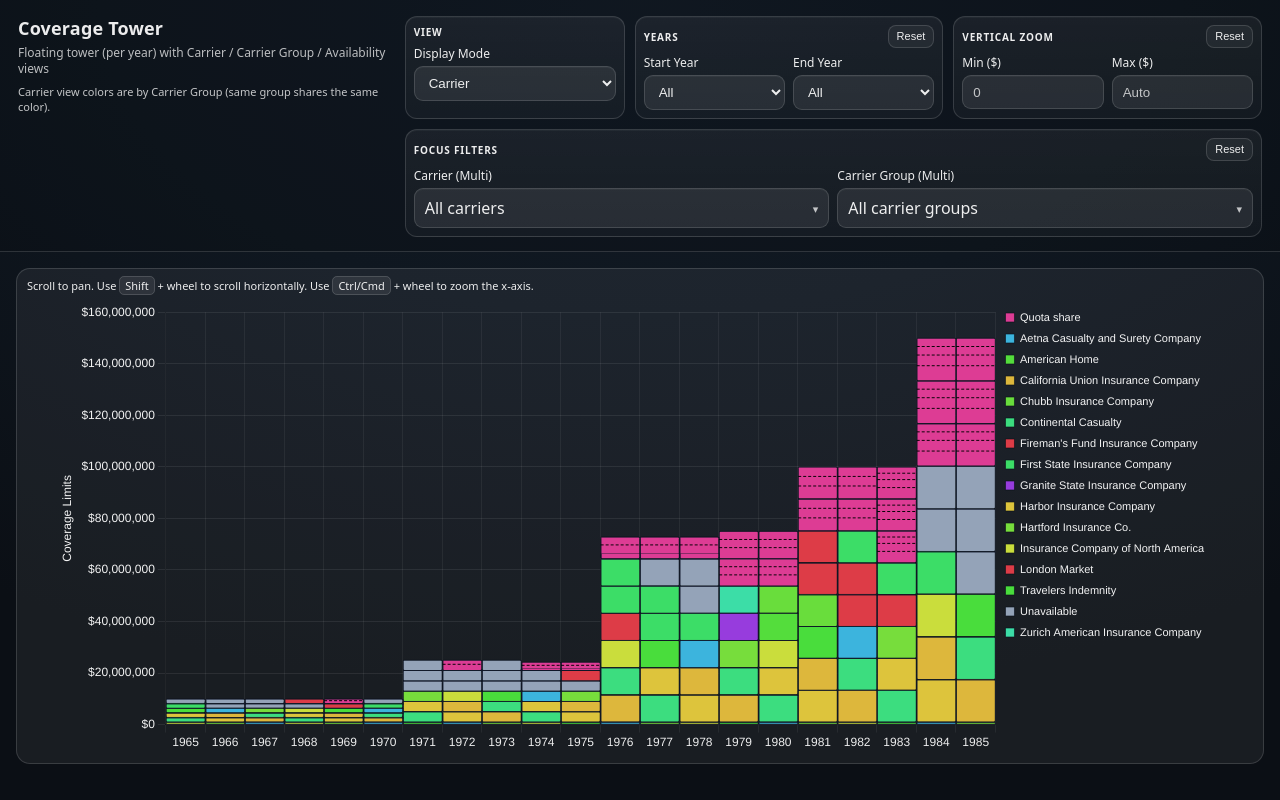
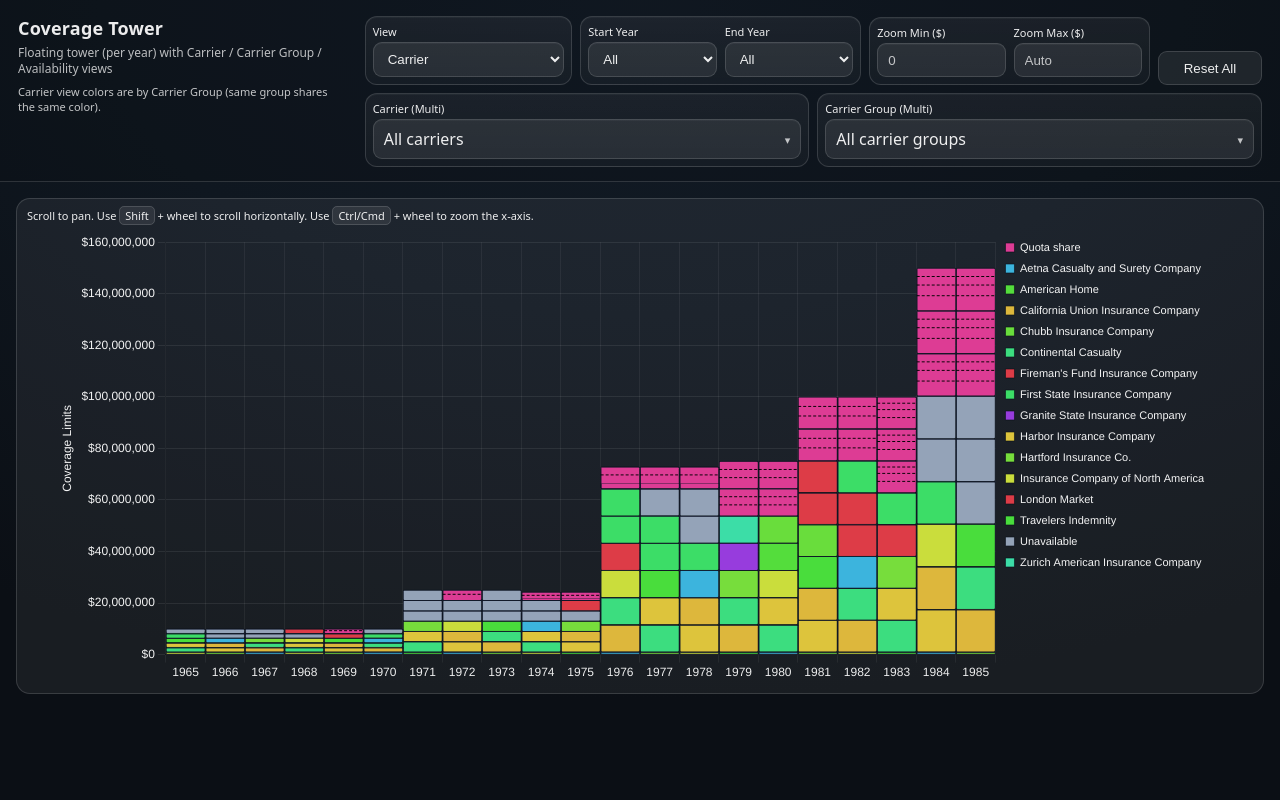
Before and after one commit to rawp123/CoverageChartMockup, a website: page src/Modules/CoverageChart/CoverageChartDemo.html in a window 1280 px wide. Drawn offline with nearby package versions, Linux system fonts and the light colour scheme.

Commit message:
Push latest changes

```diff
--- a/src/Modules/CoverageChart/CoverageChart.css
+++ b/src/Modules/CoverageChart/CoverageChart.css
@@ -94,23 +94,35 @@ body{
 }
 
 .controls{
-  display:flex;
-  flex-wrap: wrap;
-  gap: 10px;
-  align-items: stretch;
-  justify-content: flex-end;
-  min-width: min(100%, 760px);
-  flex: 2 1 760px;
+  display:grid;
+  gap: 8px;
+  min-width: min(100%, 880px);
+  flex: 2 1 880px;
 }
 
 .controls label{
-  font-size:12px;
+  font-size:11px;
   color: var(--text);
-  margin-bottom:4px;
+  margin-bottom:3px;
   display:block;
 }
 
-.controlGroup{
+.controlBar,
+.filterBar{
+  display:grid;
+  gap: 8px;
+}
+
+.controlBar{
+  grid-template-columns: minmax(170px, 0.85fr) minmax(260px, 1.15fr) minmax(260px, 1.15fr) auto;
+  align-items: end;
+}
+
+.filterBar{
+  grid-template-columns: repeat(2, minmax(0, 1fr));
+}
+
+.controlPanel{
   background: linear-gradient(
     180deg,
     rgba(255,255,255,0.055) 0%,
@@ -118,49 +130,24 @@ body{
   );
   border: 1px solid var(--border);
   border-radius: 12px;
-  padding: 8px;
-  min-width: 240px;
-  flex: 1 1 290px;
+  padding: 7px;
   box-shadow: inset 0 1px 0 rgba(255,255,255,0.04);
 }
 
-.controlGroup[aria-label="Focus Filters"]{
-  flex: 2 1 520px;
+.controlPanel--reset{
+  display:flex;
+  align-items: stretch;
+  justify-content: flex-end;
+  background: transparent;
+  border: 0;
+  padding: 0;
+  box-shadow: none;
 }
 
-.controlGroup--compact{
-  flex: 0 1 220px;
-  min-width: 220px;
-}
-
-.controlGroupHeader{
-  display:flex;
-  align-items:center;
-  justify-content:space-between;
+.inlinePair{
+  display:grid;
+  grid-template-columns: repeat(2, minmax(0, 1fr));
   gap: 8px;
-  margin-bottom: 6px;
-}
-
-.controlGroupHeader h2{
-  margin:0;
-  font-size:10px;
-  letter-spacing: 0.08em;
-  text-transform: uppercase;
-  color: var(--text);
-  font-weight: 700;
-}
-
-.controlGrid{
-  display:grid;
-  gap:8px;
-}
-
-.controlGrid--1{
-  grid-template-columns: 1fr;
-}
-
-.controlGrid--2{
-  grid-template-columns: repeat(2, minmax(120px, 1fr));
 }
 
 .controlBlock{
@@ -182,13 +169,10 @@ body{
 }
 .controls button:hover{ filter: brightness(1.05); }
 
-.controls .ghostBtn{
-  min-height: 0;
-  padding: 5px 8px;
-  border-radius: 8px;
-  font-size: 11px;
-  line-height: 1;
-  background: rgba(255,255,255,0.05);
+.controls .primaryBtn{
+  min-width: 104px;
+  height: 34px;
+  align-self: end;
 }
 
 /* Select (closed state) */
@@ -359,16 +343,17 @@ body{
   .controls{
     min-width: 100%;
     flex-basis: 100%;
-    justify-content: stretch;
   }
 
-  .controlGroup,
-  .controlGroup--compact{
-    flex: 1 1 100%;
-    min-width: 100%;
+  .controlBar{
+    grid-template-columns: 1fr;
   }
 
-  .controlGrid--2{
+  .filterBar{
+    grid-template-columns: 1fr;
+  }
+
+  .inlinePair{
     grid-template-columns: 1fr;
   }
 }
--- a/src/Modules/CoverageChart/CoverageChartDemo.html
+++ b/src/Modules/CoverageChart/CoverageChartDemo.html
@@ -18,13 +18,10 @@
       </div>
 
       <div class="controls">
-        <section class="controlGroup controlGroup--compact" aria-label="View Controls">
-          <div class="controlGroupHeader">
-            <h2>View</h2>
-          </div>
-          <div class="controlGrid controlGrid--1">
+        <div class="controlBar" aria-label="Primary Controls">
+          <div class="controlPanel controlPanel--view">
             <div class="controlBlock">
-              <label for="viewSelect">Display Mode</label>
+              <label for="viewSelect">View</label>
               <select id="viewSelect">
                 <option value="carrier">Carrier</option>
                 <option value="carrierGroup">Carrier Group</option>
@@ -32,14 +29,9 @@
               </select>
             </div>
           </div>
-        </section>
 
-        <section class="controlGroup" aria-label="Year Controls">
-          <div class="controlGroupHeader">
-            <h2>Years</h2>
-            <button type="button" id="resetYearsBtn" class="ghostBtn">Reset</button>
-          </div>
-          <div class="controlGrid controlGrid--2">
+          <div class="controlPanel controlPanel--years">
+            <div class="inlinePair">
               <div class="controlBlock">
                 <label for="startYearSelect">Start Year</label>
                 <select id="startYearSelect">
@@ -53,31 +45,28 @@
                 </select>
               </div>
             </div>
-        </section>
+          </div>
 
-        <section class="controlGroup" aria-label="Zoom Controls">
-          <div class="controlGroupHeader">
-            <h2>Vertical Zoom</h2>
-            <button type="button" id="resetZoomBtn" class="ghostBtn">Reset</button>
-          </div>
-          <div class="controlGrid controlGrid--2">
+          <div class="controlPanel controlPanel--zoom">
+            <div class="inlinePair">
               <div class="controlBlock">
-              <label for="zoomMinInput">Min ($)</label>
+                <label for="zoomMinInput">Zoom Min ($)</label>
                 <input id="zoomMinInput" type="text" inputmode="numeric" placeholder="0" />
               </div>
               <div class="controlBlock">
-              <label for="zoomMaxInput">Max ($)</label>
+                <label for="zoomMaxInput">Zoom Max ($)</label>
                 <input id="zoomMaxInput" type="text" inputmode="numeric" placeholder="Auto" />
               </div>
             </div>
-        </section>
+          </div>
 
-        <section class="controlGroup" aria-label="Focus Filters">
-          <div class="controlGroupHeader">
-            <h2>Focus Filters</h2>
-            <button type="button" id="resetEntityFiltersBtn" class="ghostBtn">Reset</button>
+          <div class="controlPanel controlPanel--reset">
+            <button type="button" id="resetAll" class="primaryBtn">Reset All</button>
           </div>
-          <div class="controlGrid controlGrid--2">
+        </div>
+
+        <div class="filterBar" aria-label="Focus Filters">
+          <div class="controlPanel">
             <div class="controlBlock">
               <label for="carrierDropdown">Carrier (Multi)</label>
               <details id="carrierDropdown" class="multiDropdown">
@@ -87,6 +76,9 @@
                 <div id="carrierDropdownMenu" class="multiDropdownMenu" role="group" aria-label="Carrier filters"></div>
               </details>
             </div>
+          </div>
+
+          <div class="controlPanel">
             <div class="controlBlock">
               <label for="carrierGroupDropdown">Carrier Group (Multi)</label>
               <details id="carrierGroupDropdown" class="multiDropdown">
@@ -97,7 +89,7 @@
               </details>
             </div>
           </div>
-        </section>
+        </div>
       </div>
     </header>
 
@@ -155,15 +147,13 @@
 
         const startYearSelect = document.getElementById("startYearSelect");
         const endYearSelect = document.getElementById("endYearSelect");
-        const resetYearsBtn = document.getElementById("resetYearsBtn");
         const carrierDropdownMenu = document.getElementById("carrierDropdownMenu");
         const carrierGroupDropdownMenu = document.getElementById("carrierGroupDropdownMenu");
         const carrierDropdownLabel = document.getElementById("carrierDropdownLabel");
         const carrierGroupDropdownLabel = document.getElementById("carrierGroupDropdownLabel");
-        const resetEntityFiltersBtn = document.getElementById("resetEntityFiltersBtn");
         const zoomMinInput = document.getElementById("zoomMinInput");
         const zoomMaxInput = document.getElementById("zoomMaxInput");
-        const resetZoomBtn = document.getElementById("resetZoomBtn");
+        const resetAllBtn = document.getElementById("resetAll");
 
         const bounds = getYearBounds();
         if (bounds.minYear !== null && bounds.maxYear !== null) {
@@ -205,9 +195,26 @@
         buildCheckboxMenu(carrierGroupDropdownMenu, filterOptions.carrierGroups, "carrier_group_filter");
 
         function applyYearFilters() {
-          const start = startYearSelect.value === "" ? null : Number(startYearSelect.value);
-          const end = endYearSelect.value === "" ? null : Number(endYearSelect.value);
-          setYearRange(start, end);
+          const toYear = (v) => {
+            if (v === null || v === undefined || String(v).trim() === "") return null;
+            const n = Number.parseInt(String(v), 10);
+            return Number.isFinite(n) ? n : null;
+          };
+          const start = toYear(startYearSelect.value);
+          const end = toYear(endYearSelect.value);
+          const boundsNow = getYearBounds();
+          const minBound = Number.isFinite(boundsNow.minYear) ? boundsNow.minYear : null;
+          const maxBound = Number.isFinite(boundsNow.maxYear) ? boundsNow.maxYear : null;
+
+          // Always pass concrete bounds to avoid any open-ended interpretation drift.
+          const effectiveStart = start !== null ? start : minBound;
+          const effectiveEnd = end !== null ? end : maxBound;
+
+          if (effectiveStart === null && effectiveEnd === null) {
+            resetYearRange();
+            return;
+          }
+          setYearRange(effectiveStart, effectiveEnd);
         }
 
         function applyZoomFilters() {
@@ -241,14 +248,12 @@
           });
         }
 
+        startYearSelect.addEventListener("input", applyYearFilters);
         startYearSelect.addEventListener("change", applyYearFilters);
+        startYearSelect.addEventListener("blur", applyYearFilters);
+        endYearSelect.addEventListener("input", applyYearFilters);
         endYearSelect.addEventListener("change", applyYearFilters);
-
-        resetYearsBtn.addEventListener("click", () => {
-          startYearSelect.value = "";
-          endYearSelect.value = "";
-          resetYearRange();
-        });
+        endYearSelect.addEventListener("blur", applyYearFilters);
 
         zoomMinInput.addEventListener("change", applyZoomFilters);
         zoomMaxInput.addEventListener("change", applyZoomFilters);
@@ -257,17 +262,21 @@
         carrierDropdownMenu.addEventListener("change", applyEntityFilters);
         carrierGroupDropdownMenu.addEventListener("change", applyEntityFilters);
 
-        resetZoomBtn.addEventListener("click", () => {
-          zoomMinInput.value = "";
-          zoomMaxInput.value = "";
-          resetZoomRange();
-        });
-
-        resetEntityFiltersBtn.addEventListener("click", () => {
+        function resetEntityFilterUI() {
           for (const cb of carrierDropdownMenu.querySelectorAll('input[type="checkbox"]')) cb.checked = false;
           for (const cb of carrierGroupDropdownMenu.querySelectorAll('input[type="checkbox"]')) cb.checked = false;
           updateDropdownLabel(carrierDropdownLabel, [], "All carriers", "carrier");
           updateDropdownLabel(carrierGroupDropdownLabel, [], "All carrier groups", "group");
+        }
+
+        resetAllBtn.addEventListener("click", () => {
+          startYearSelect.value = "";
+          endYearSelect.value = "";
+          zoomMinInput.value = "";
+          zoomMaxInput.value = "";
+          resetEntityFilterUI();
+          resetYearRange();
+          resetZoomRange();
           resetEntityFilters();
         });
       } catch (e) {
```
Lines whose indentation alone changed are shown as unchanged.
